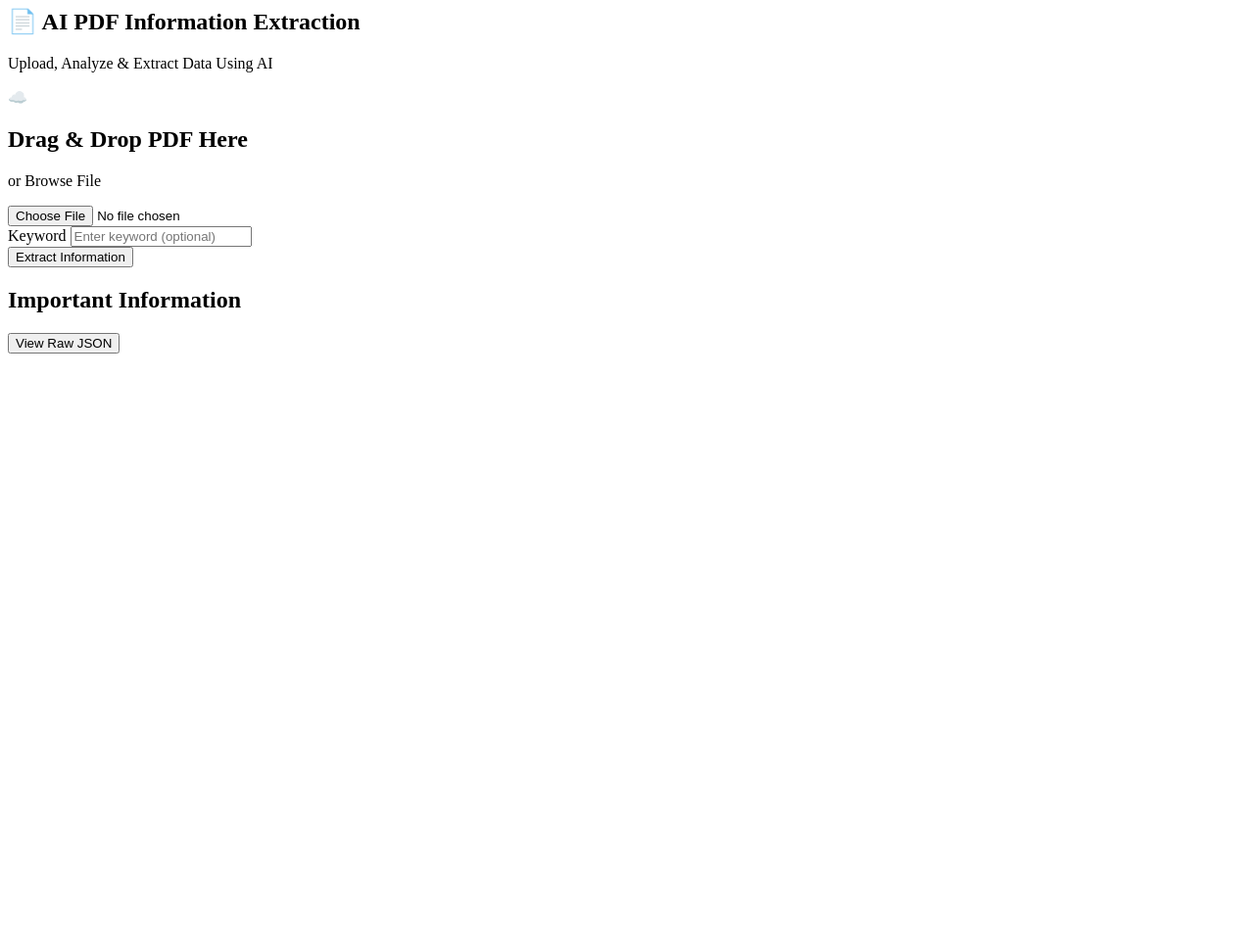
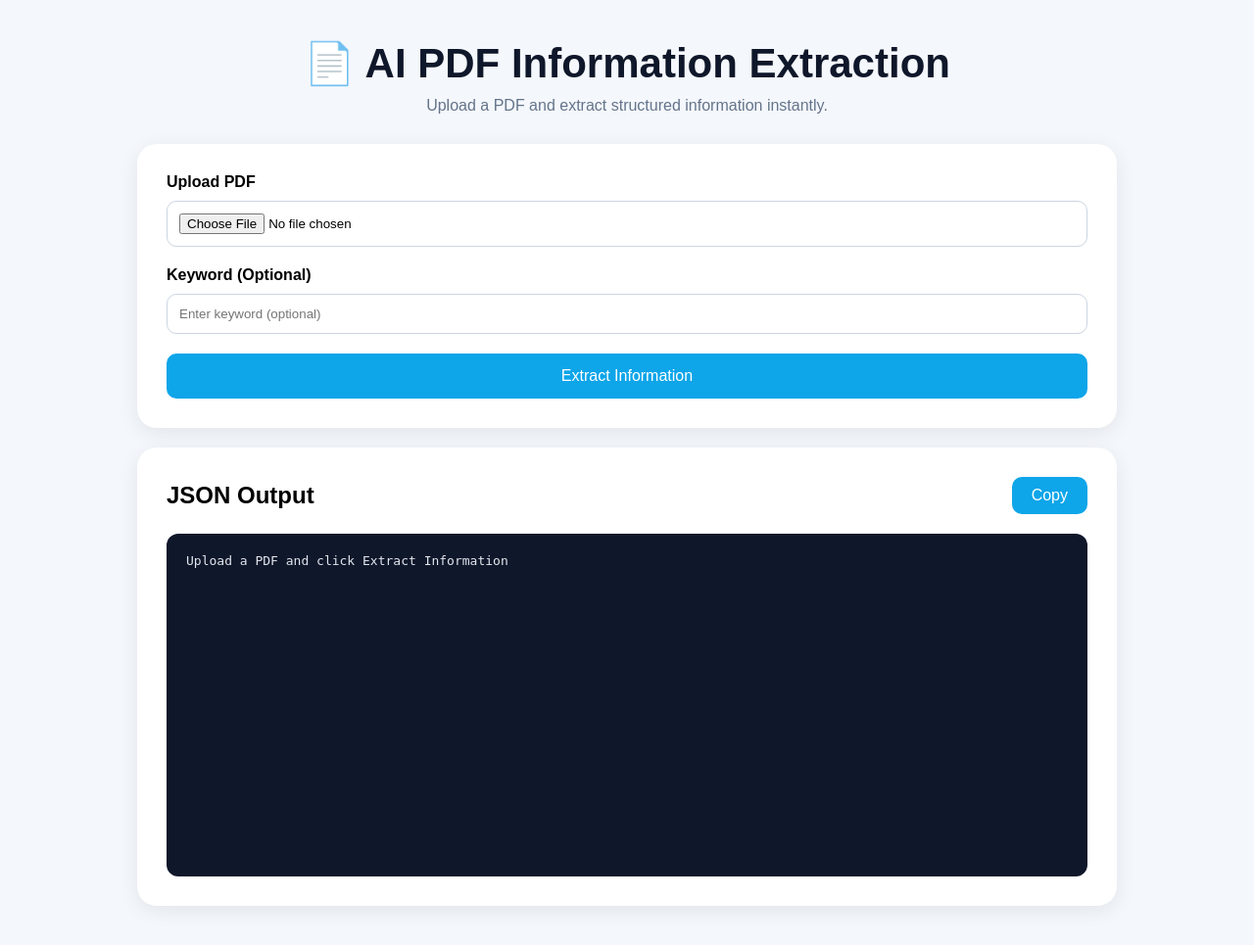
Before and after one commit to bhabanimishra027/pdf-extraction-api, a FastAPI app: page / in a window 1280 px wide. Shown: the whole page at 98% size. Before the commit the page ends 361 px from the top, so only its background shows below. Run offline with FastAPI, Linux system fonts and the light colour scheme.

Commit message:
Fixed Template

```diff
--- a/app/static/script.js
+++ b/app/static/script.js
@@ -1,14 +1,17 @@
 async function extractData() {
 
-    const file =
+    const fileInput =
         document.getElementById("pdfFile");
 
     const keyword =
         document.getElementById("keyword").value;
 
-    if (file.files.length === 0) {
+    const responseBox =
+        document.getElementById("responseBox");
 
-        alert("Please upload a PDF");
+    if (fileInput.files.length === 0) {
+
+        alert("Please select a PDF file");
 
         return;
     }
@@ -17,7 +20,7 @@ async function extractData() {
 
     formData.append(
         "file",
-        file.files[0]
+        fileInput.files[0]
     );
 
     formData.append(
@@ -25,34 +28,31 @@ async function extractData() {
         keyword
     );
 
-    document.getElementById(
-        "accordionContainer"
-    ).innerHTML =
-        "<p>⏳ Processing PDF...</p>";
+    responseBox.textContent =
+        "Processing PDF...";
 
     try {
 
         const response =
             await fetch(
-                "/parse-pdf",
+                "https://pdf-extraction-api-o2h7.onrender.com/parse-pdf",
                 {
                     method: "POST",
                     body: formData
                 }
             );
 
+        if (!response.ok) {
+
+            throw new Error(
+                `HTTP Error ${response.status}`
+            );
+        }
+
         const data =
             await response.json();
 
-        showDocumentInfo(data);
-
-        showAccordion(
-            data.extracted_data
-        );
-
-        document.getElementById(
-            "responseBox"
-        ).textContent =
+        responseBox.textContent =
             JSON.stringify(
                 data,
                 null,
@@ -63,154 +63,23 @@ async function extractData() {
 
     catch (error) {
 
-        alert(
-            "Error: " +
-            error.message
-        );
+        console.error(error);
+
+        responseBox.textContent =
+            "Error: " + error.message;
     }
 }
 
+function copyJson() {
 
-function showDocumentInfo(data) {
-
-    document.getElementById(
-        "documentInfo"
-    ).innerHTML = `
-
-    <div class="doc-card">
-
-        <div>
-            <h3>📄 ${data.filename}</h3>
-        </div>
-
-        <div class="badge">
-            ${data.document_type}
-        </div>
-
-        <div class="badge">
-            ${data.status}
-        </div>
-
-    </div>
-
-    `;
-}
-
-
-function showAccordion(data) {
-
-    const container =
-        document.getElementById(
-            "accordionContainer"
-        );
-
-    container.innerHTML = "";
-
-    for (const key in data) {
-
-        const button =
-            document.createElement(
-                "button"
-            );
-
-        button.className =
-            "accordion";
-
-        button.innerHTML =
-            `▶ ${key}`;
-
-        const panel =
-            document.createElement(
-                "div"
-            );
-
-        panel.className =
-            "panel";
-
-        panel.innerHTML =
-            `<p>${data[key]}</p>`;
-
-        button.addEventListener(
-            "click",
-            () => {
-
-                const isOpen =
-                    panel.style.display ===
-                    "block";
-
-                const allPanels =
-                    document.querySelectorAll(
-                        ".panel"
-                    );
-
-                const allButtons =
-                    document.querySelectorAll(
-                        ".accordion"
-                    );
-
-                allPanels.forEach(
-                    p => p.style.display =
-                    "none"
-                );
-
-                allButtons.forEach(
-                    b => {
-
-                        b.innerHTML =
-                        "▶ " +
-                        b.innerHTML
-                        .replace(
-                            "▼ ",
-                            ""
-                        )
-                        .replace(
-                            "▶ ",
-                            ""
-                        );
-                    }
-                );
-
-                if (!isOpen) {
-
-                    panel.style.display =
-                        "block";
-
-                    button.innerHTML =
-                        `▼ ${key}`;
-                }
-            }
-        );
-
-        container.appendChild(
-            button
-        );
-
-        container.appendChild(
-            panel
-        );
-    }
-}
-
-
-function toggleJson() {
-
-    const box =
+    const content =
         document.getElementById(
             "responseBox"
-        );
+        ).textContent;
 
-    if (
-        box.style.display ===
-        "block"
-    ) {
+    navigator.clipboard.writeText(
+        content
+    );
 
-        box.style.display =
-            "none";
-    }
-
-    else {
-
-        box.style.display =
-            "block";
-    }
+    alert("JSON copied successfully");
 }
--- a/app/static/style.css
+++ b/app/static/style.css
@@ -1,232 +1,98 @@
+*{
+    margin:0;
+    padding:0;
+    box-sizing:border-box;
+}
+
 body{
-    margin:0;
-    font-family:'Segoe UI',sans-serif;
-    background:#f5f7fb;
-    color:#0f172a;
+    font-family:Arial,sans-serif;
+    background:#f4f7fb;
+    padding:40px;
+}
+
+.container{
+    max-width:1000px;
+    margin:auto;
 }
 
 .hero{
-
-    background:linear-gradient(
-        135deg,
-        #2563eb,
-        #7c3aed
-    );
-
-    color:white;
-
     text-align:center;
-
-    padding:90px 20px;
+    margin-bottom:30px;
 }
 
 .hero h1{
-    font-size:3.2rem;
-    margin-bottom:15px;
+    font-size:42px;
+    color:#0f172a;
+    margin-bottom:10px;
 }
 
 .hero p{
-    font-size:1.2rem;
+    color:#64748b;
 }
 
-.container{
-
-    max-width:1000px;
-
-    margin:-50px auto 50px;
-
-    padding:20px;
-}
-
-.upload-box{
-
+.card{
     background:white;
-
-    border-radius:25px;
-
-    padding:60px;
-
-    text-align:center;
-
-    box-shadow:
-        0 10px 30px rgba(0,0,0,.08);
-
-    margin-bottom:30px;
-
-    border:3px dashed #cbd5e1;
-}
-
-.upload-icon{
-
-    font-size:4rem;
-
+    padding:30px;
+    border-radius:20px;
+    box-shadow:0 5px 20px rgba(0,0,0,0.08);
     margin-bottom:20px;
 }
 
-.upload-box input{
-
-    margin-top:20px;
+label{
+    display:block;
+    margin-bottom:10px;
+    font-weight:bold;
 }
 
-.keyword-card,
-.accordion-card,
-.json-card,
-.doc-card{
-
-    background:white;
-
-    border-radius:20px;
-
-    padding:25px;
-
-    margin-bottom:25px;
-
-    box-shadow:
-        0 10px 30px rgba(0,0,0,.08);
+input[type="file"],
+input[type="text"]{
+    width:100%;
+    padding:12px;
+    margin-bottom:20px;
+    border:1px solid #cbd5e1;
+    border-radius:10px;
 }
 
-.keyword-card label{
-
-    display:block;
-
-    margin-bottom:12px;
-
-    font-weight:600;
+button{
+    width:100%;
+    padding:14px;
+    background:#0ea5e9;
+    color:white;
+    border:none;
+    border-radius:10px;
+    cursor:pointer;
+    font-size:16px;
 }
 
-.keyword-card input{
-
-    width:100%;
-
-    padding:14px;
-
-    border:1px solid #dbeafe;
-
-    border-radius:12px;
+button:hover{
+    background:#0284c7;
 }
 
-.extract-btn{
-
-    width:100%;
-
-    padding:18px;
-
-    border:none;
-
-    border-radius:15px;
-
-    background:#2563eb;
-
-    color:white;
-
-    font-size:18px;
-
-    font-weight:600;
-
-    cursor:pointer;
-
-    margin-bottom:30px;
+.output-card{
+    background:white;
+    padding:30px;
+    border-radius:20px;
+    box-shadow:0 5px 20px rgba(0,0,0,0.08);
 }
 
-.extract-btn:hover{
-
-    background:#1d4ed8;
+.output-header{
+    display:flex;
+    justify-content:space-between;
+    align-items:center;
+    margin-bottom:20px;
 }
 
-.doc-card{
-
-    display:flex;
-
-    justify-content:space-between;
-
-    align-items:center;
-
-    flex-wrap:wrap;
-}
-
-.badge{
-
-    background:#dbeafe;
-
-    color:#1d4ed8;
-
-    padding:10px 18px;
-
-    border-radius:30px;
-
-    font-weight:600;
-}
-
-.accordion{
-
-    width:100%;
-
-    background:#f8fafc;
-
-    border:none;
-
-    padding:18px;
-
-    margin-top:12px;
-
-    border-radius:12px;
-
-    text-align:left;
-
-    font-size:16px;
-
-    font-weight:600;
-
-    cursor:pointer;
-}
-
-.panel{
-
-    display:none;
-
-    padding:20px;
-
-    background:white;
-
-    border:1px solid #e2e8f0;
-
-    border-top:none;
-
-    border-radius:0 0 12px 12px;
-}
-
-.json-btn{
-
-    width:100%;
-
-    padding:15px;
-
-    border:none;
-
-    border-radius:12px;
-
-    background:#0f172a;
-
-    color:white;
-
-    cursor:pointer;
+.output-header button{
+    width:auto;
+    padding:10px 20px;
 }
 
 pre{
-
-    display:none;
-
-    margin-top:20px;
-
     background:#0f172a;
-
     color:#e2e8f0;
-
     padding:20px;
-
     border-radius:12px;
-
+    min-height:350px;
     overflow:auto;
-
-    max-height:500px;
+    white-space:pre-wrap;
 }
--- a/app/templates/index.html
+++ b/app/templates/index.html
@@ -1,84 +1,68 @@
+<!DOCTYPE html>
+<html lang="en">
+
+<head>
+    <meta charset="UTF-8">
+    <meta name="viewport" content="width=device-width, initial-scale=1.0">
+    <title>AI PDF Information Extraction</title>
+    <link rel="stylesheet" href="/static/style.css">
+</head>
+
 <body>
-
-    <section class="hero">
-
-        <h1>📄 AI PDF Information Extraction</h1>
-
-        <p>
-            Upload, Analyze & Extract Data Using AI
-        </p>
-
-    </section>
 
     <div class="container">
 
-        <div class="upload-box">
+        <div class="hero">
+            <h1>📄 AI PDF Information Extraction</h1>
+            <p>Upload a PDF and extract structured information instantly.</p>
+        </div>
 
-            <div class="upload-icon">
-                ☁️
-            </div>
+        <div class="card">
 
-            <h2>Drag & Drop PDF Here</h2>
-
-            <p>or Browse File</p>
+            <label for="pdfFile">Upload PDF</label>
 
             <input
                 type="file"
                 id="pdfFile"
-                accept=".pdf">
+                accept=".pdf"
+                title="Upload a PDF file">
 
-        </div>
-
-        <div class="keyword-card">
-
-            <label>
-                Keyword
-            </label>
+            <label for="keyword">Keyword (Optional)</label>
 
             <input
                 type="text"
                 id="keyword"
-                placeholder="Enter keyword (optional)">
+                placeholder="Enter keyword (optional)"
+                title="Enter an optional keyword">
+
+            <button onclick="extractData()">
+                Extract Information
+            </button>
 
         </div>
 
-        <button
-            class="extract-btn"
-            onclick="extractData()">
+        <div class="output-card">
 
-            Extract Information
+            <div class="output-header">
 
-        </button>
+                <h2>JSON Output</h2>
 
-        <div id="documentInfo"></div>
+                <button onclick="copyJson()">
+                    Copy
+                </button>
 
-        <div class="accordion-card">
+            </div>
 
-            <h2>
-                Important Information
-            </h2>
-
-            <div id="accordionContainer"></div>
-
-        </div>
-
-        <div class="json-card">
-
-            <button
-                class="json-btn"
-                onclick="toggleJson()">
-
-                View Raw JSON
-
-            </button>
-
-            <pre id="responseBox"></pre>
+            <pre id="responseBox">
+Upload a PDF and click Extract Information
+            </pre>
 
         </div>
 
     </div>
 
-<script src="/static/script.js"></script>
+    <script src="/static/script.js"></script>
 
 </body>
+
 </html>
```
